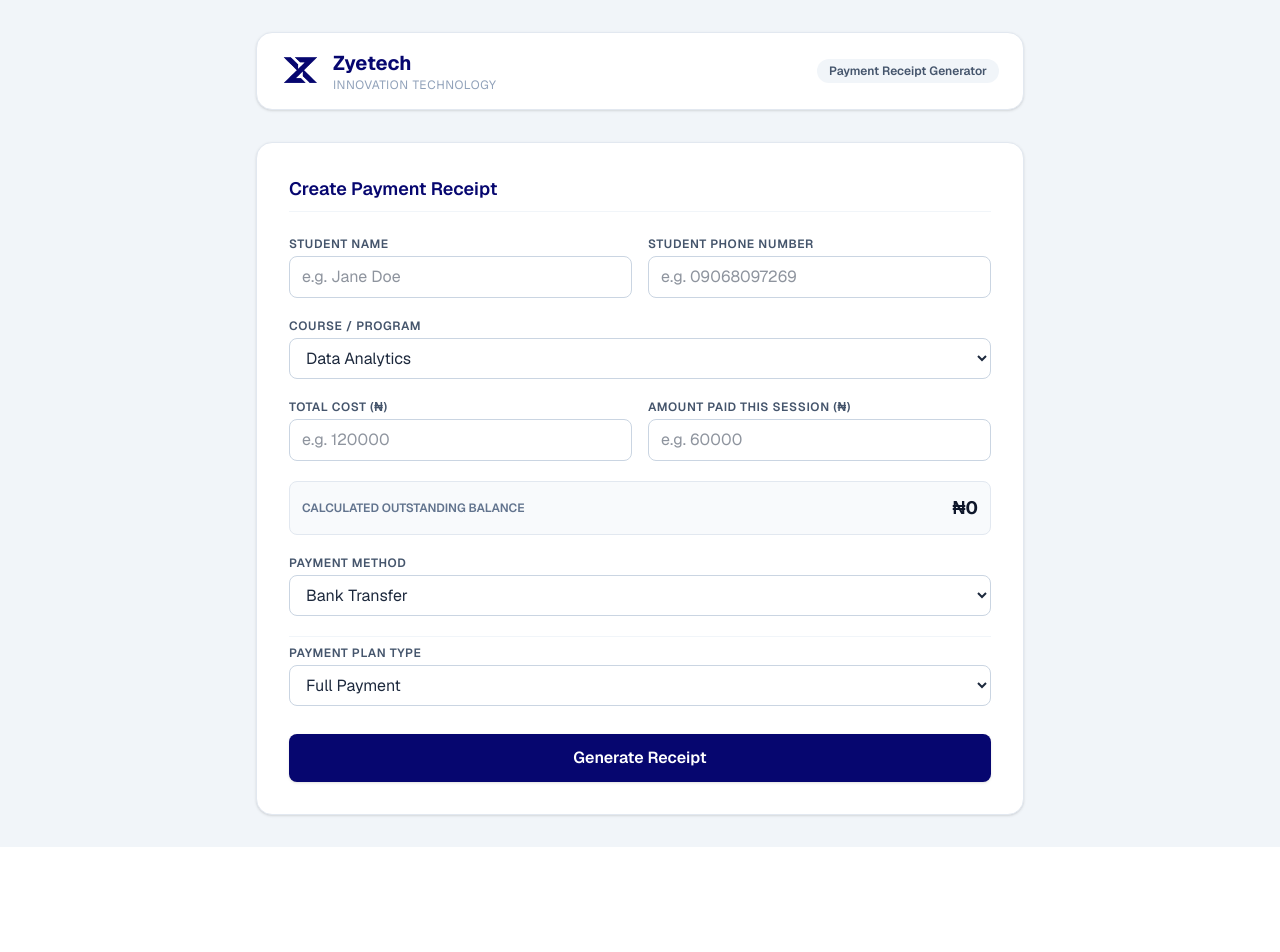
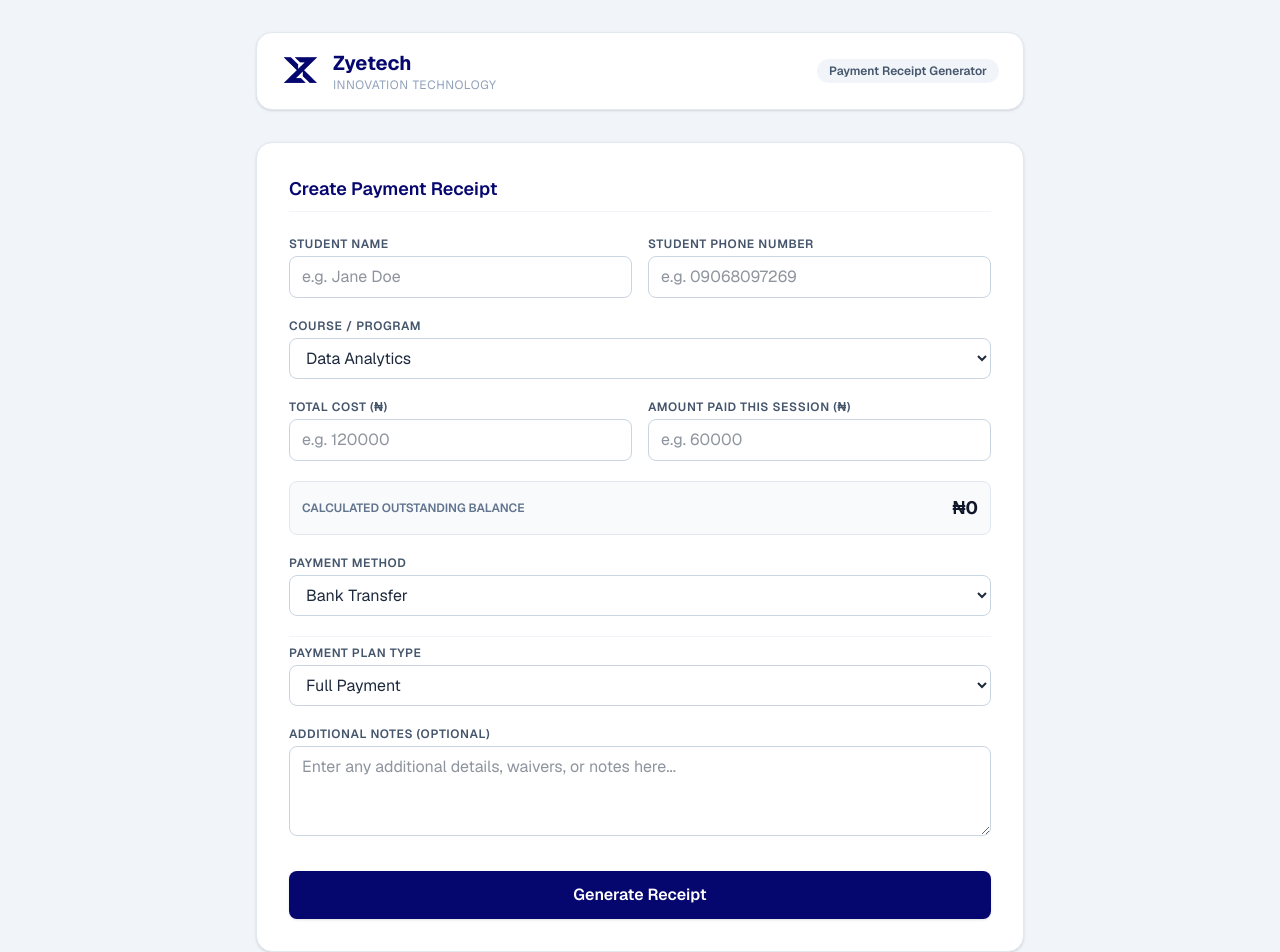
Before and after one commit to chineduoscar/zyetech-receipt-generator, a Next.js app: page / in a window 1280 px wide. Shown: the top 952 px of the page. Before the commit the page ends 847 px from the top, so only its background shows below. Built offline with nearby package versions, Linux system fonts and the light colour scheme.

Commit message:
added ability to put notes

```diff
--- a/app/component/ReceiptGenerator.jsx
+++ b/app/component/ReceiptGenerator.jsx
@@ -51,13 +51,16 @@ export default function ReceiptGenerator() {
   const [course, setCourse] = useState(COURSES[0]);
   const [paymentMethod, setPaymentMethod] = useState("Bank Transfer");
   const [totalCost, setTotalCost] = useState("");
-  const [amountPaid, setAmountPaid] = useState(""); // Current session payment
-  const [previousPaid, setPreviousPaid] = useState(""); // Total paid in past installments
+  const [amountPaid, setAmountPaid] = useState("");
+  const [previousPaid, setPreviousPaid] = useState("");
 
   const [paymentPlan, setPaymentPlan] = useState("Full payment");
   const [installmentStructure, setInstallmentStructure] = useState("2-part");
   const [currentStage, setCurrentStage] = useState("1st");
   const [settleByDate, setSettleByDate] = useState("");
+
+  // --- ADDITIONAL NOTE STATE ---
+  const [note, setNote] = useState("");
 
   const [includeReceiptNumber, setIncludeReceiptNumber] = useState(true);
   const [receiptNumber, setReceiptNumber] = useState(getRandomReceiptNumber);
@@ -96,6 +99,7 @@ export default function ReceiptGenerator() {
     installmentStructure,
     currentStage,
     settleByDate,
+    note,
     receiptNumber: includeReceiptNumber ? receiptNumber : "",
     receiptDate,
   });
@@ -115,6 +119,7 @@ export default function ReceiptGenerator() {
     setReceiptDate(getInitialDate());
     setPreviousPaid("");
     setAmountPaid("");
+    setNote("");
   };
 
   return (
@@ -349,6 +354,20 @@ export default function ReceiptGenerator() {
                   </div>
                 )}
 
+                {/* Additional Note Input */}
+                <div>
+                  <label className="block text-[11px] sm:text-xs font-semibold text-slate-600 uppercase tracking-wider mb-1">
+                    Additional Notes (Optional)
+                  </label>
+                  <textarea
+                    rows="3"
+                    value={note}
+                    onChange={(e) => setNote(e.target.value)}
+                    placeholder="Enter any additional details, waivers, or notes here..."
+                    className="w-full px-3 py-2 text-sm sm:text-base rounded-lg border border-slate-300 focus:outline-none focus:ring-2 focus:ring-[#06066f]"
+                  ></textarea>
+                </div>
+
                 <button
                   type="submit"
                   className="w-full py-3 px-4 text-white font-semibold rounded-lg shadow transition-opacity hover:opacity-90 focus:outline-none focus:ring-2 focus:ring-offset-2 focus:ring-[#06066f] cursor-pointer mt-2"
--- a/app/utils/downloadReciept.js
+++ b/app/utils/downloadReciept.js
@@ -32,6 +32,7 @@ export const generatePDFReceipt = async (data) => {
     paymentPlan,
     currentStage,
     settleByDate,
+    note,
     receiptNumber,
     receiptDate,
   } = data;
@@ -219,13 +220,33 @@ export const generatePDFReceipt = async (data) => {
     rowTop + 22,
   );
 
-  y = rowTop + rowHeight + 40;
+  y = rowTop + rowHeight + 25;
+
+  // --- DYNAMIC NOTES SECTION (IF PROVIDED) ---
+  if (note && note.trim() !== "") {
+    doc.setFont("helvetica", "bold");
+    doc.setFontSize(10);
+    doc.setTextColor(...navy);
+    doc.text("Additional Notes:", marginX, y);
+
+    doc.setFont("helvetica", "normal");
+    doc.setFontSize(9);
+    doc.setTextColor(...dark);
+
+    // Split long text cleanly to fit content width
+    const splitNotes = doc.splitTextToSize(note.trim(), contentWidth);
+    doc.text(splitNotes, marginX, y + 14, { lineHeightFactor: 1.3 });
+
+    // Push the Y cursor down based on how many lines the note took up
+    y += 18 + splitNotes.length * 12;
+  }
 
   // --- TERMS & SIGNATURE SECTION ---
-  const termsY = y;
+  const termsY = y + 10;
 
   doc.setFont("helvetica", "bold");
   doc.setFontSize(11);
+  doc.setTextColor(...dark);
   doc.text("Payment Terms:", marginX, termsY);
 
   doc.setFont("helvetica", "normal");
@@ -284,12 +305,12 @@ export const generatePDFReceipt = async (data) => {
   doc.text("Signature", sigX, termsY + 87);
 
   // --- THANK YOU FOOTER ---
-  y = termsY + 110;
+  const footerY = Math.max(termsY + 110, termsY + 95);
   doc.setFont("helvetica", "bold");
   doc.setFontSize(12);
   doc.setTextColor(...dark);
-  doc.text("Thank You For", marginX, y);
-  doc.text("Your Payment!", marginX, y + 15);
+  doc.text("Thank You For", marginX, footerY);
+  doc.text("Your Payment!", marginX, footerY + 15);
 
   const saveFileName =
     receiptNumber && receiptNumber.trim() !== ""
```
